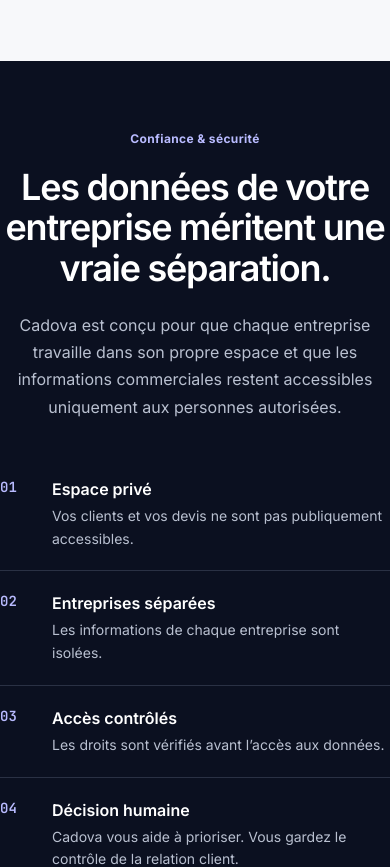
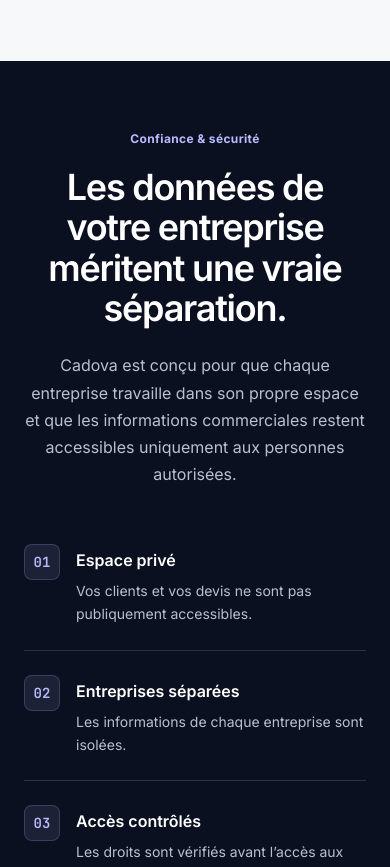
Before and after one commit to nothanger/cadova, a React (Vite) app: page / in a window 390 px wide. Shown: the part 5020-5887 px from the top of the page. Built offline with nearby package versions, Linux system fonts and the light colour scheme; no server answers.

Commit message:
amélioration minime de rendu pour mobile

```diff
--- a/src/features/landing/LandingPage.tsx
+++ b/src/features/landing/LandingPage.tsx
@@ -273,7 +273,7 @@
           className="scroll-mt-[76px] flex min-h-[calc(100vh-76px)] items-center bg-ink py-[70px] text-white lg:py-[112px]"
         >
           <div
-            className={`${container} grid w-full max-w-[960px] gap-14 lg:grid-cols-2 lg:gap-20`}
+            className="mx-auto grid w-full max-w-[960px] gap-14 px-6 md:px-8 lg:grid-cols-2 lg:gap-20"
           >
             <div className="text-center lg:text-left">
               <p className="text-xs font-bold tracking-[.03em] text-[#b9bbff]">
@@ -662,13 +662,13 @@
   text: string
 }) {
   return (
-    <div className="grid grid-cols-[36px_1fr] gap-4 py-5 first:pt-0 last:pb-0">
-      <span className="font-mono text-sm font-semibold text-[#b9bbff]">
+    <div className="grid grid-cols-[36px_minmax(0,1fr)] items-start gap-4 py-6 first:pt-0 last:pb-0 sm:gap-5">
+      <span className="flex h-9 w-9 items-center justify-center rounded-lg border border-[#b9bbff]/20 bg-[#b9bbff]/10 font-mono text-sm font-semibold tabular-nums text-[#b9bbff]">
         {number}
       </span>
-      <div>
+      <div className="min-w-0 pt-1">
         <h3 className="font-semibold">{title}</h3>
-        <p className="mt-1 text-sm leading-relaxed text-[#b9c0d0]">{text}</p>
+        <p className="mt-2 text-sm leading-relaxed text-[#b9c0d0]">{text}</p>
       </div>
     </div>
   )
```
